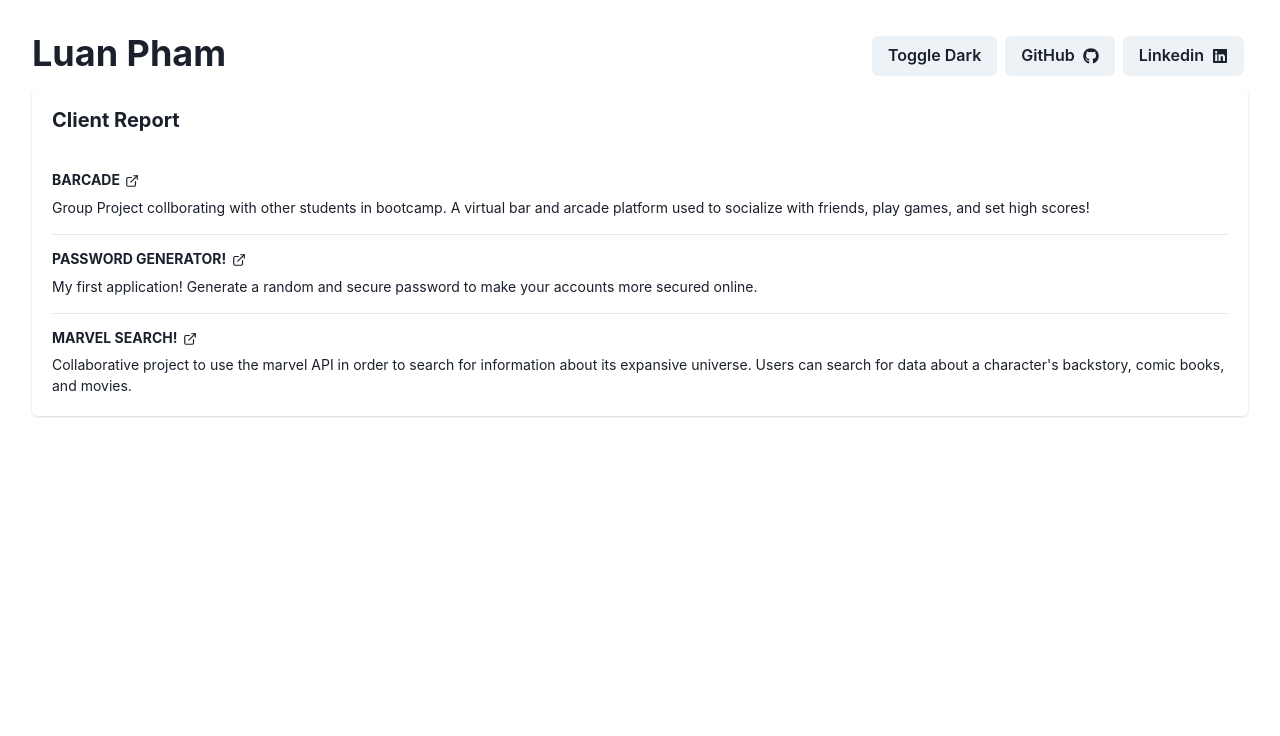
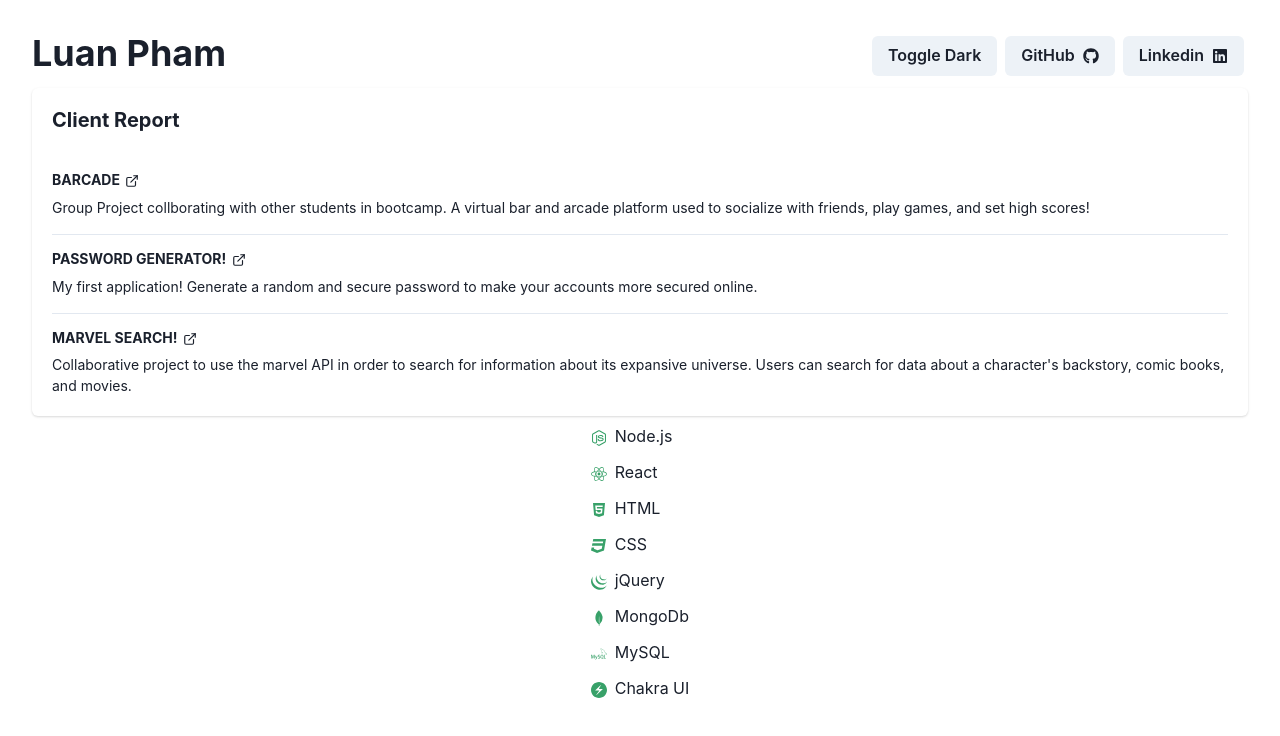
Before and after one commit to Luan-Pham/Portfolio2, a React (Create React App) app: page / in a window 1280 px wide. Shown: the top 736 px of the page. Built offline with nearby package versions, Linux system fonts and the light colour scheme.

Commit message:
added logos to skills

```diff
--- a/src/App.js
+++ b/src/App.js
@@ -3,6 +3,7 @@
 import Header from './components/Header';
 // import Project from './components/Project';
 import Projects from './components/Projects';
+import Skills from './components/Skills';
 
 function App() {
   return (
@@ -10,6 +11,7 @@
       <VStack p={8}>
         <Header />
         <Projects />
+        <Skills />
       </VStack>
     </ChakraProvider>
   );
--- a/src/components/Skills.js
+++ b/src/components/Skills.js
@@ -6,36 +6,36 @@
   return (
     <List spacing={3}>
       <ListItem>
-        <ListIcon as={MdCheckCircle} color='green.500' />
+        <ListIcon as={FaNodeJs} color='green.500' />
         Node.js
       </ListItem>
       <ListItem>
-        <ListIcon as={MdCheckCircle} color='green.500' />
+        <ListIcon as={FaReact} color='green.500' />
         React
       </ListItem>
       <ListItem>
-        <ListIcon as={MdCheckCircle} color='green.500' />
+        <ListIcon as={FaHtml5} color='green.500' />
         HTML
       </ListItem>
       {/* You can also use custom icons from react-icons */}
       <ListItem>
-        <ListIcon as={MdSettings} color='green.500' />
+        <ListIcon as={FaCss3} color='green.500' />
         CSS
       </ListItem>
       <ListItem>
-        <ListIcon as={MdSettings} color='green.500' />
+        <ListIcon as={SiJquery} color='green.500' />
         jQuery
       </ListItem>
       <ListItem>
-        <ListIcon as={MdSettings} color='green.500' />
+        <ListIcon as={SiMongodb} color='green.500' />
         MongoDb
       </ListItem>
       <ListItem>
-        <ListIcon as={MdSettings} color='green.500' />
+        <ListIcon as={SiMysql} color='green.500' />
         MySQL
       </ListItem>
       <ListItem>
-        <ListIcon as={MdSettings} color='green.500' />
+        <ListIcon as={SiChakraui} color='green.500' />
         Chakra UI
       </ListItem>
     </List>
```
